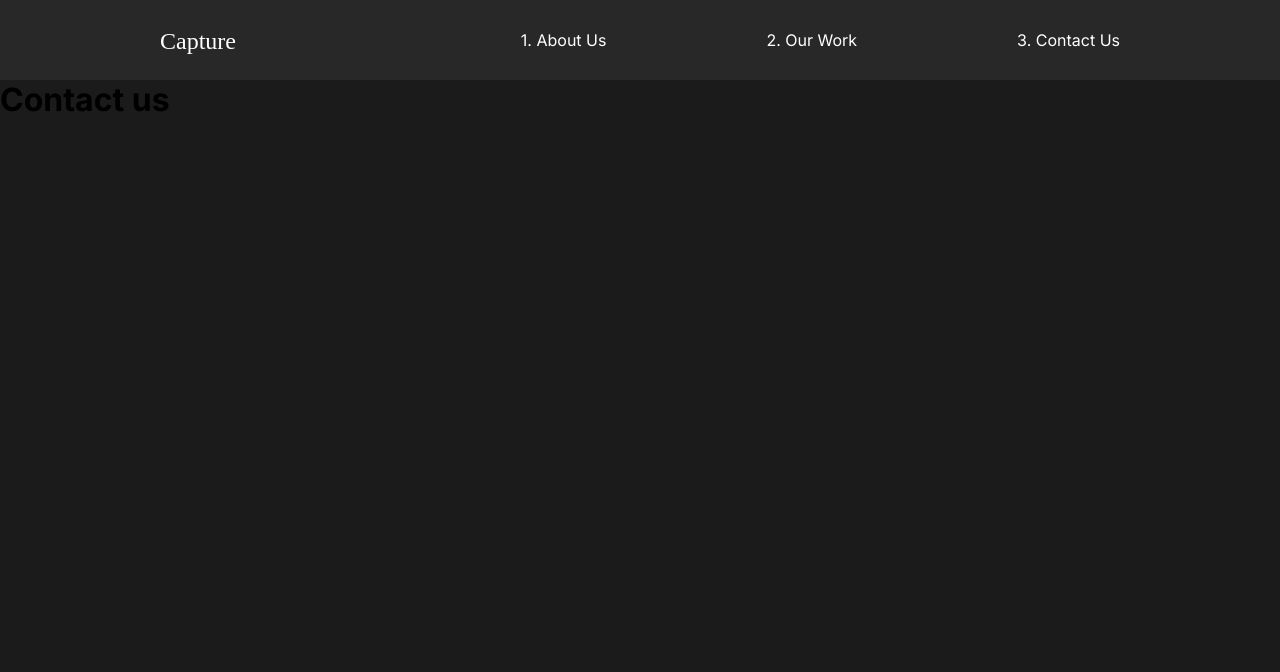
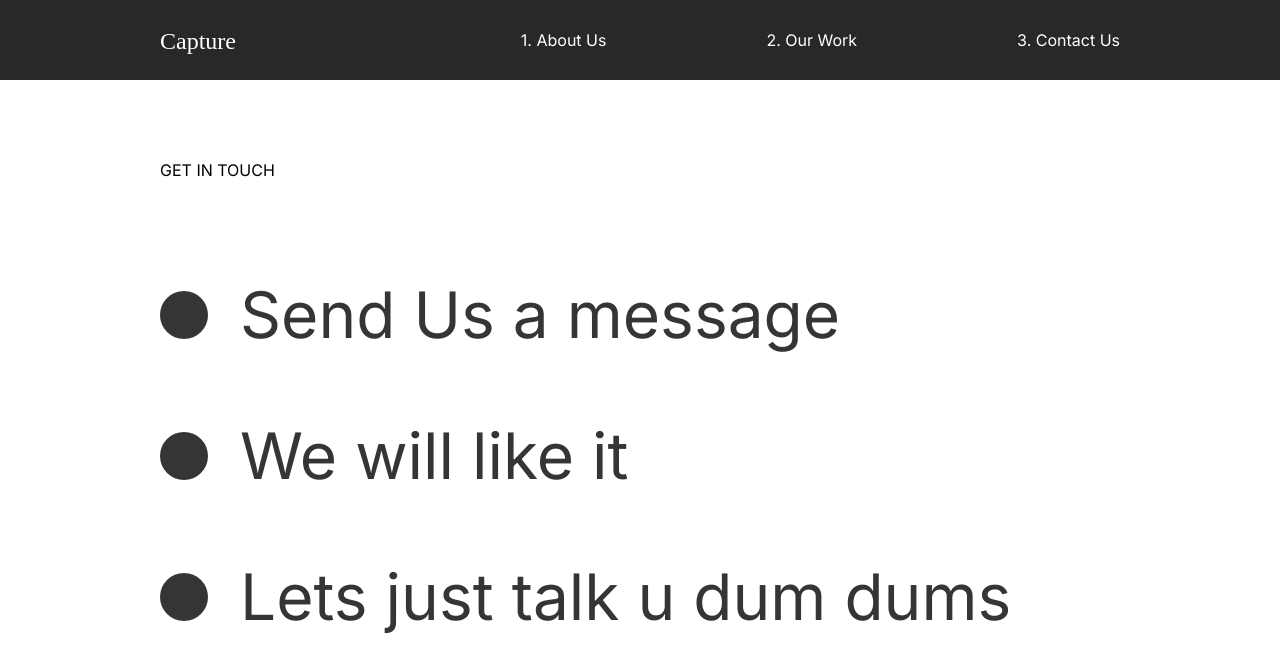
Before and after one commit to HakunaMatata5151/Capture, a React (Create React App) app: page /contact in a window 1280 px wide. Shown: the top 672 px of the page. Built offline with nearby package versions, Linux system fonts and the light colour scheme.

Commit message:
21. Contact Animation

```diff
--- a/src/pages/ContactUs.js
+++ b/src/pages/ContactUs.js
@@ -1,13 +1,67 @@
 import { motion } from "framer-motion";
 import React from "react";
-import { pageAnimation } from "../animation";
+import { pageAnimation, titleAnim } from "../animation";
+import styled from "styled-components";
 
 const ContactUs = () => {
   return (
-    <motion.div variants={pageAnimation} initial="hidden" animate="show">
-      <h1>Contact us</h1>
-    </motion.div>
+    <Contactstyle
+      variants={pageAnimation}
+      initial="hidden"
+      animate="show"
+      style={{ background: "#fff" }}
+    >
+      <Title>
+        <Hide>
+          <motion.div variants={titleAnim}>GET IN TOUCH</motion.div>
+        </Hide>
+      </Title>
+      <div>
+        <Hide>
+          <Social variants={titleAnim}>
+            <Circle />
+            <h2>Send Us a message</h2>
+          </Social>
+        </Hide>
+        <Hide>
+          <Social variants={titleAnim}>
+            <Circle />
+            <h2>We will like it</h2>
+          </Social>
+        </Hide>
+        <Hide>
+          <Social variants={titleAnim}>
+            <Circle />
+            <h2>Lets just talk u dum dums</h2>
+          </Social>
+        </Hide>
+      </div>
+    </Contactstyle>
   );
 };
-
+const Contactstyle = styled(motion.div)`
+  padding: 5rem 10rem;
+  color: #353535;
+  min-height: 90vh;
+`;
+const Title = styled.div`
+  margin-bottom: 4rem;
+  color: black;
+`;
+const Hide = styled.div`
+  overflow: hidden;
+`;
+const Circle = styled.div`
+  border-radius: 50%;
+  width: 3rem;
+  height: 3rem;
+  background: #353535;
+`;
+const Social = styled(motion.div)`
+  display: flex;
+  align-items: center;
+  h2 {
+    margin: 2rem;
+  }
+`;
 export default ContactUs;
```
